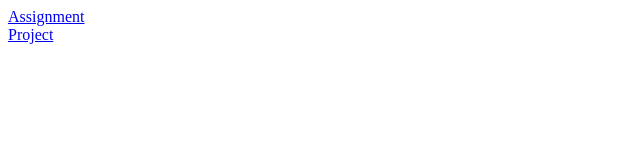
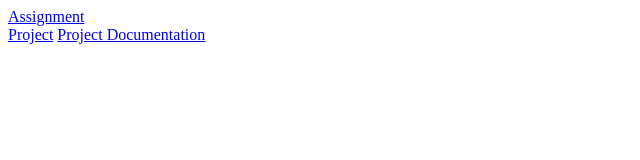
Before and after one commit to ravitejasomisetty/WebDevSpring2016, a website: page public/index.html in a window 1280 px wide. Shown: the whole page, without its empty margins (0-640 px from the left). Drawn offline with Linux system fonts and the light colour scheme.

Commit message:
Adding Google doc link

```diff
--- a/public/index.html
+++ b/public/index.html
@@ -2,4 +2,5 @@
 <a href="assignment/home.html">Assignment</a>
 <br />
 <a href="project">Project</a>
+<a href="https://docs.google.com/a/husky.neu.edu/document/d/11tXZmSqsDhJu2nN8UOxl6CY8U3Oib81pwOMU-D4pXxQ/edit?usp=sharing">Project Documentation</a>
 </html>
```
